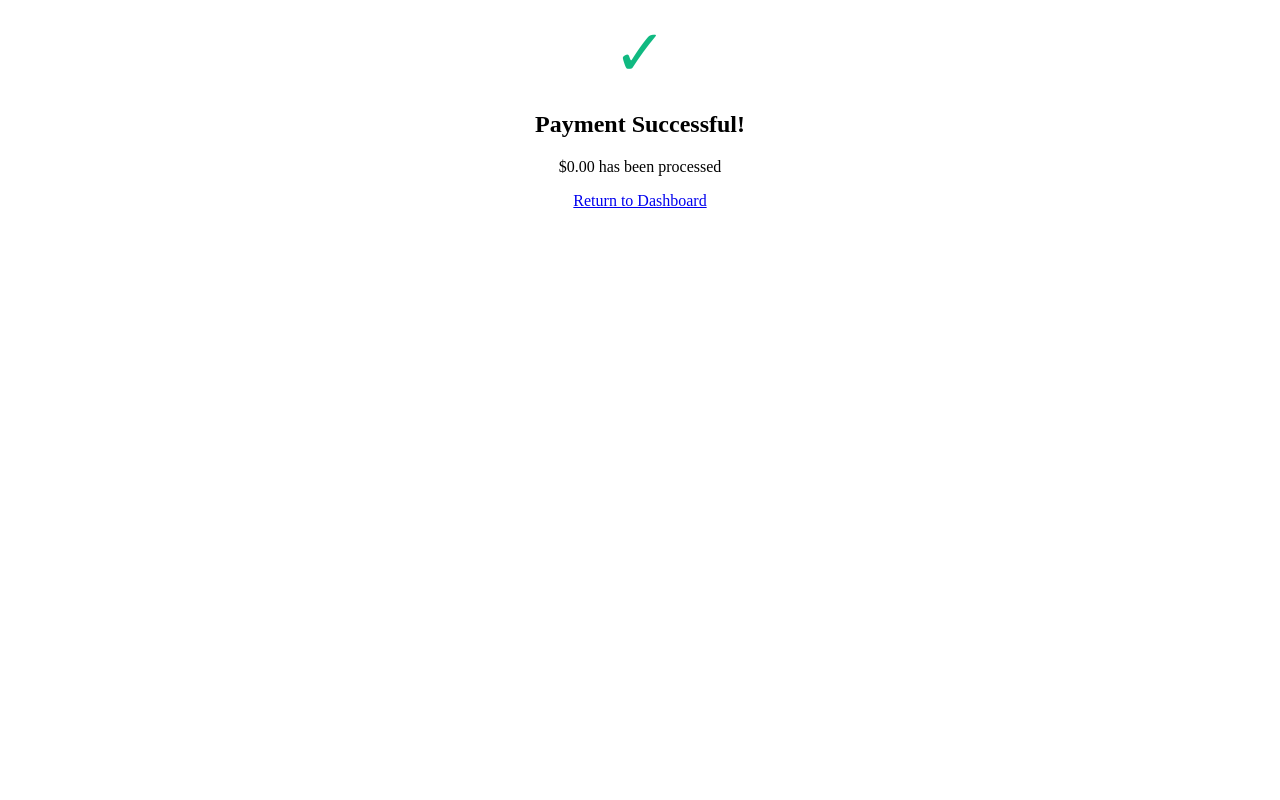
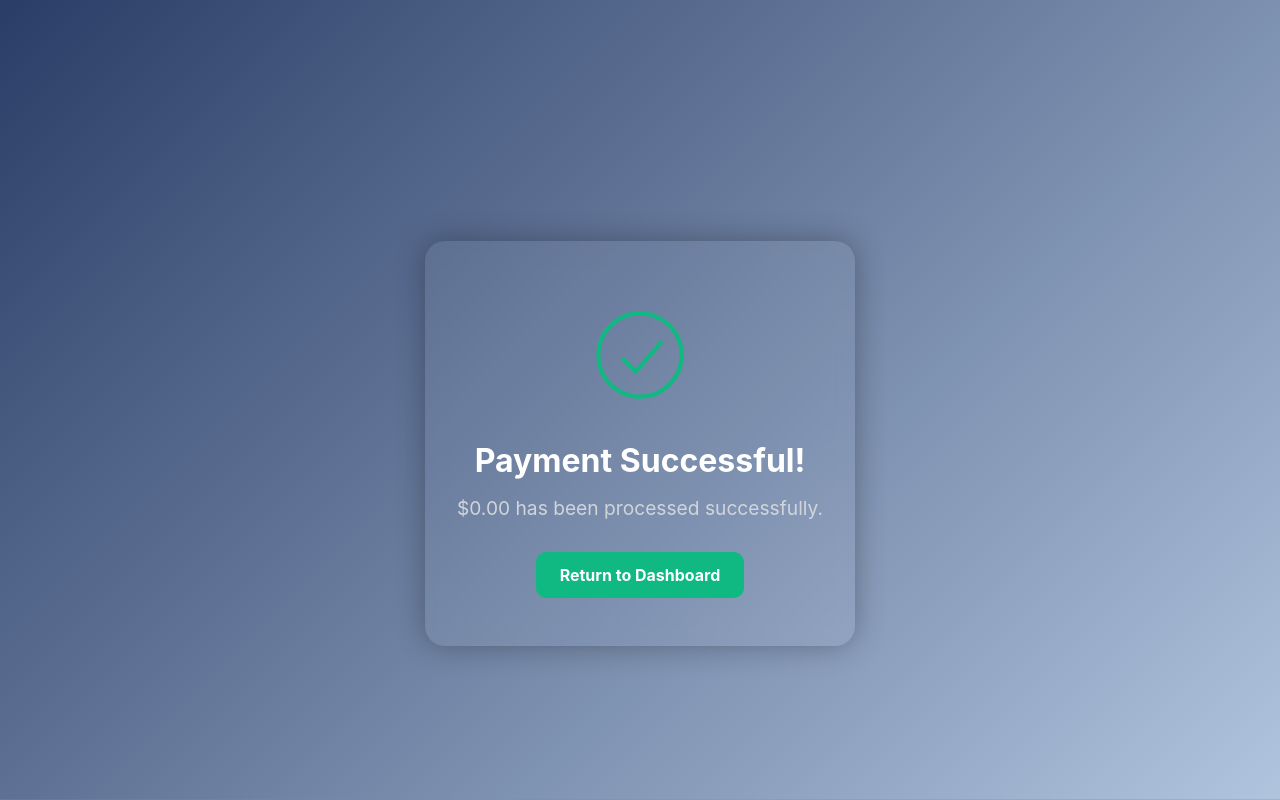
Before and after one commit to TheAdnan005/PixelX, a plain HTML site: page payment-success.html in a window 1280 px wide. Drawn offline with Linux system fonts and the light colour scheme.

Commit message:
payment gateway changes

```diff
--- a/payment-success.html
+++ b/payment-success.html
@@ -1,41 +1,133 @@
-<!-- Add same header as other pages -->
-<main class="auth-hero">
-    <div class="auth-container" data-aos="zoom-in">
+<!DOCTYPE html>
+<html lang="en">
+<head>
+  <meta charset="UTF-8" />
+  <meta name="viewport" content="width=device-width, initial-scale=1.0"/>
+  <title>Payment Successful</title>
+  <link rel="stylesheet" href="styles.css" />
+  <style>
+    body {
+      margin: 0;
+      font-family: 'Segoe UI', Tahoma, Geneva, Verdana, sans-serif;
+      background: linear-gradient(to right, #1e293b, #0f172a);
+      color: white;
+      display: flex;
+      justify-content: center;
+      align-items: center;
+      height: 100vh;
+      overflow: hidden;
+    }
+
+    .payment-success {
+      text-align: center;
+      background: rgba(255, 255, 255, 0.05);
+      padding: 3rem 2rem;
+      border-radius: 20px;
+      backdrop-filter: blur(10px);
+      box-shadow: 0 0 30px rgba(0, 0, 0, 0.3);
+      animation: fadeSlideUp 0.8s ease-in-out;
+    }
+
+    .checkmark {
+      width: 100px;
+      height: 100px;
+      margin: 1rem auto;
+    }
+
+    .checkmark circle {
+      fill: none;
+      stroke: #10b981;
+      stroke-width: 5;
+      stroke-dasharray: 314;
+      stroke-dashoffset: 314;
+      animation: drawCircle 1s ease forwards;
+    }
+
+    .checkmark path {
+      fill: none;
+      stroke: #10b981;
+      stroke-width: 5;
+      stroke-linecap: round;
+      stroke-linejoin: round;
+      stroke-dasharray: 100;
+      stroke-dashoffset: 100;
+      animation: drawTick 1s 0.8s ease forwards;
+    }
+
+    h2 {
+      font-size: 2rem;
+      margin-top: 1rem;
+    }
+
+    p#paymentAmount {
+      font-size: 1.2rem;
+      margin: 1rem 0;
+      color: #d1d5db;
+    }
+
+    .cta-btn {
+      display: inline-block;
+      margin-top: 1rem;
+      padding: 0.8rem 1.5rem;
+      border-radius: 10px;
+      background: #10b981;
+      color: white;
+      text-decoration: none;
+      font-weight: bold;
+      transition: background 0.3s;
+    }
+
+    .cta-btn:hover {
+      background: #0f766e;
+    }
+
+    @keyframes drawCircle {
+      to {
+        stroke-dashoffset: 0;
+      }
+    }
+
+    @keyframes drawTick {
+      to {
+        stroke-dashoffset: 0;
+      }
+    }
+
+    @keyframes fadeSlideUp {
+      from {
+        opacity: 0;
+        transform: translateY(50px);
+      }
+      to {
+        opacity: 1;
+        transform: translateY(0);
+      }
+    }
+  </style>
+</head>
+<body>
+  <main class="auth-hero header">
+
+
       <div class="payment-success">
-            <div class="checkmark">✓</div>
+        <svg class="checkmark" viewBox="0 0 120 120">
+            <circle class="checkmark-circle" cx="60" cy="60" r="50" />
+            <path class="checkmark-check" d="M40 65 L55 80 L85 45" />
+          </svg>
         <h2>Payment Successful!</h2>
         <p id="paymentAmount"></p>
         <a href="dashboard.html" class="cta-btn">
           <i class="fas fa-arrow-left"></i> Return to Dashboard
         </a>
       </div>
-    </div>
   </main>
 
   <script>
-// Add this script section
     document.addEventListener('DOMContentLoaded', () => {
       const urlParams = new URLSearchParams(window.location.search);
       const amount = urlParams.get('amount') || '0.00';
-    document.getElementById('paymentAmount').textContent = `$${amount} has been processed`;
+      document.getElementById('paymentAmount').textContent = `$${amount} has been processed successfully.`;
     });
   </script>
-
-<style>
-.payment-success {
-    text-align: center;
-}
-
-.checkmark {
-    font-size: 4rem;
-    color: #10b981;
-    margin: 1rem 0;
-    animation: scaleUp 0.5s ease;
-}
-
-@keyframes scaleUp {
-    0% { transform: scale(0); }
-    90% { transform: scale(1.1); }
-    100% { transform: scale(1); }
-}
-</style>
+</body>
+</html>
```
Lines whose indentation alone changed are shown as unchanged.
